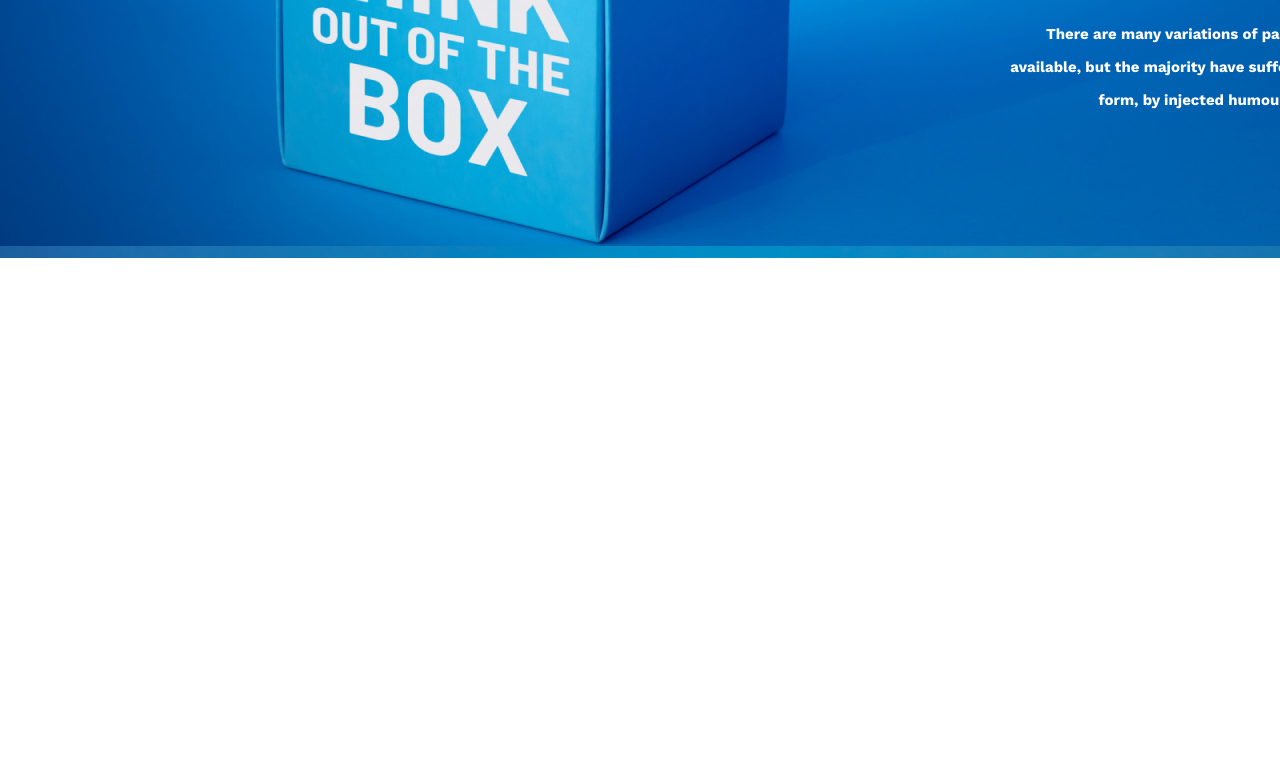
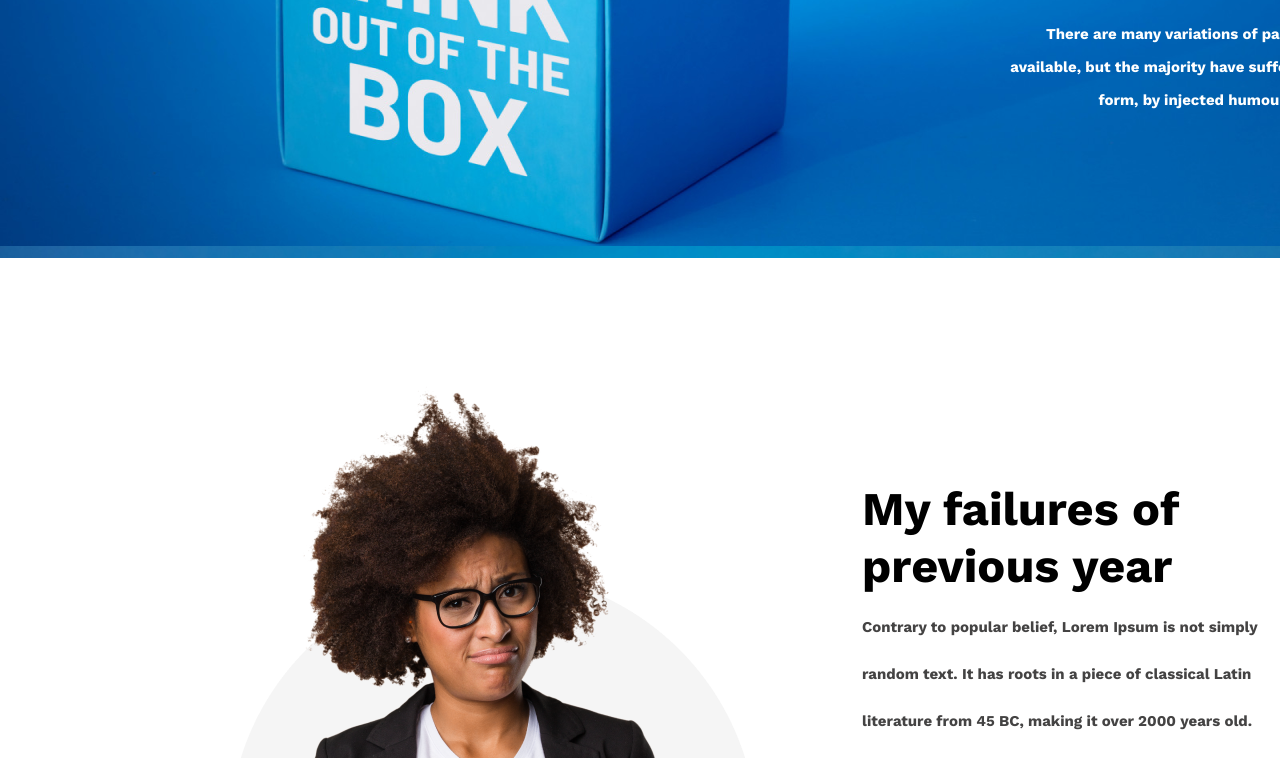
Before and after one commit to avi3175/new-me-new-year, a plain HTML site: page index.html in a window 1280 px wide. Shown: the part 562-1320 px from the top of the page. Before the commit the page ends 820 px from the top, so only its background shows below. Drawn offline with nearby package versions, Linux system fonts and the light colour scheme.

Commit message:
second commit

```diff
--- a/index.html
+++ b/index.html
@@ -33,12 +33,29 @@
                <a href=""><submit class="submit">Contact Us</submit></a>
             </div>
             </div>
-
-
         </div>
     </header>
     <main>
+        <section class="my-failue">
+            <div class="second-image">
+                <img src="images/person.png" alt="person">
+            </div>
+            <div class="second-banner">
+                <h3 id="my-failure-of">My failures of</h3>
+                <h3 id="previous-year">previous year</h3>
+                <p class="failure-description">Contrary to popular belief, Lorem Ipsum is not simply random text. It has roots in a piece of classical Latin literature from 45 BC, making it over 2000 years old. Richard McClintock.</p>
+                <div class="list">
+                    <ul class="list-item">
+                        <li>Contrary to popular belief, is not simply.</li>
+                        <li>Contrary to popular belief.</li>
+                        <li>Contrary to popular , is not simply.</li>
+                        <li>Contrary to popular belief, is not simply.</li>
+                        <li>Contrary to popular simply.</li>
+                    </ul>
+                </div>
 
+            </div>
+        </section>
     </main>
     <footer>
 
--- a/styles/new.css
+++ b/styles/new.css
@@ -6,6 +6,7 @@
     position: absolute;
     top: 0;
     left: 0;
+    margin-bottom: 100px;
 }
 .all-things-are-possible{
     font-size: 35px;
@@ -25,18 +26,7 @@
     margin-right:150px;
     margin-bottom: 50px;
 }
-/* .contact-us{
-    font-family: worksans;
-    font-size: 20px;
-    font-weight: 200;
-    color:#005FAC;
-    background-color: wheat;
-    text-align: right;
-    margin-right: 40px;
-    width: 150px;
-    height:500px ;
-    border-radius: 5px;
-} */
+
 .submit{
     text-align: right;
     background-color: #ffffff;
@@ -51,3 +41,63 @@
 a{
     text-decoration: none;
 }
+
+/* MY FAILURES OF THE YEAR STYLES */
+
+.second-banner{
+font-family: Work Sans;
+font-size: 40px;
+font-weight: 700;
+line-height: 47px;
+letter-spacing: 0em;
+text-align: left;
+position: absolute;
+height: 94px;
+width: 300px;
+left: 862px;
+top: 1000px;
+border-radius: nullpx;
+
+}
+
+.second-image{
+    height: 724px;
+    width: 569px;
+    left: 206px;
+    top: 939px;
+    border-radius: 0px;
+    position: absolute;
+}
+
+.failure-description{
+        font-family: Work Sans;
+        font-size: 15px;
+        font-weight: 500;
+        line-height: 47px;
+        letter-spacing: 0em;
+        color:#444343;
+        text-align: left;
+        position: absolute;
+        height: 104px;
+        width: 416px;
+        margin-bottom: 0;
+}
+#my-failure-of{
+    width: 400px;
+    margin-bottom: 0;
+}
+#previous-year{
+    width: 400px;
+    margin-top: 10px;
+    margin-bottom: 0;
+}
+.list{
+    position: absolute;
+    top: 320px;
+    font-size: 15px;
+    font-family: work sans;
+    color: #444343;
+}
+.list-item{
+    list-style: none;
+}
```
